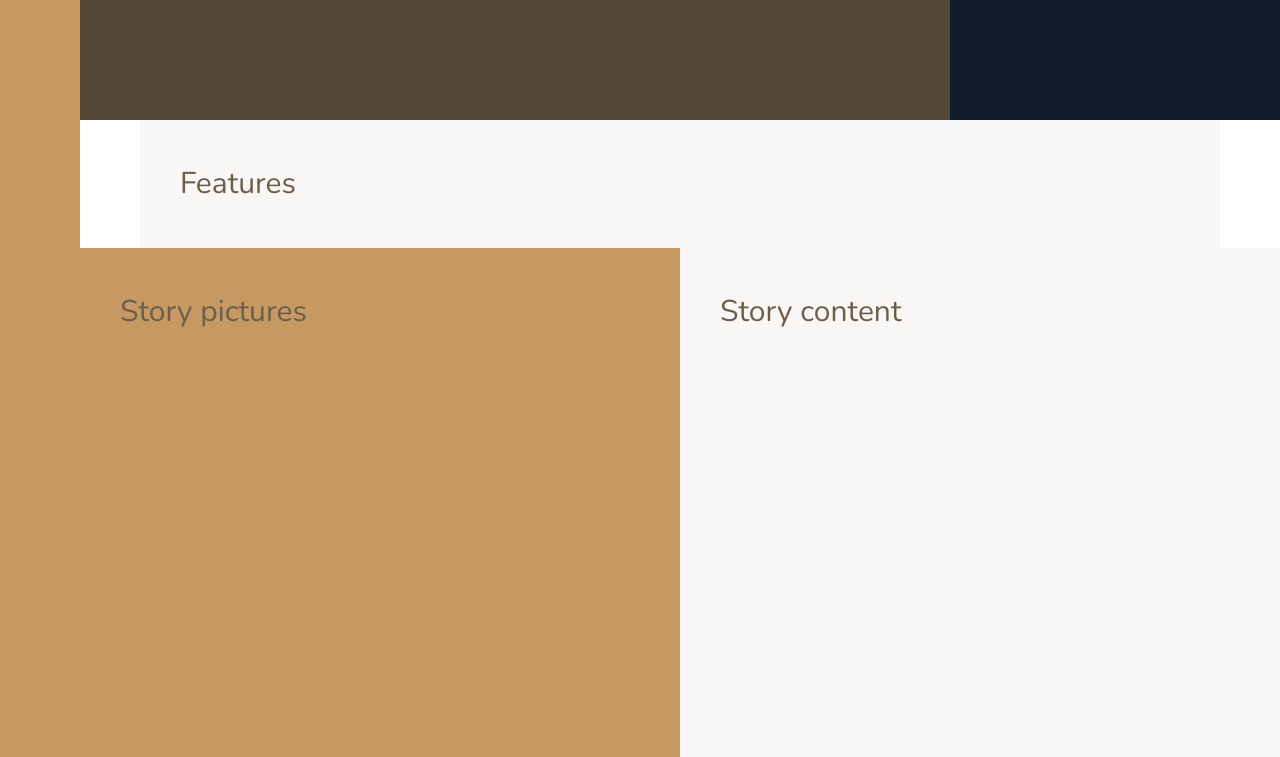
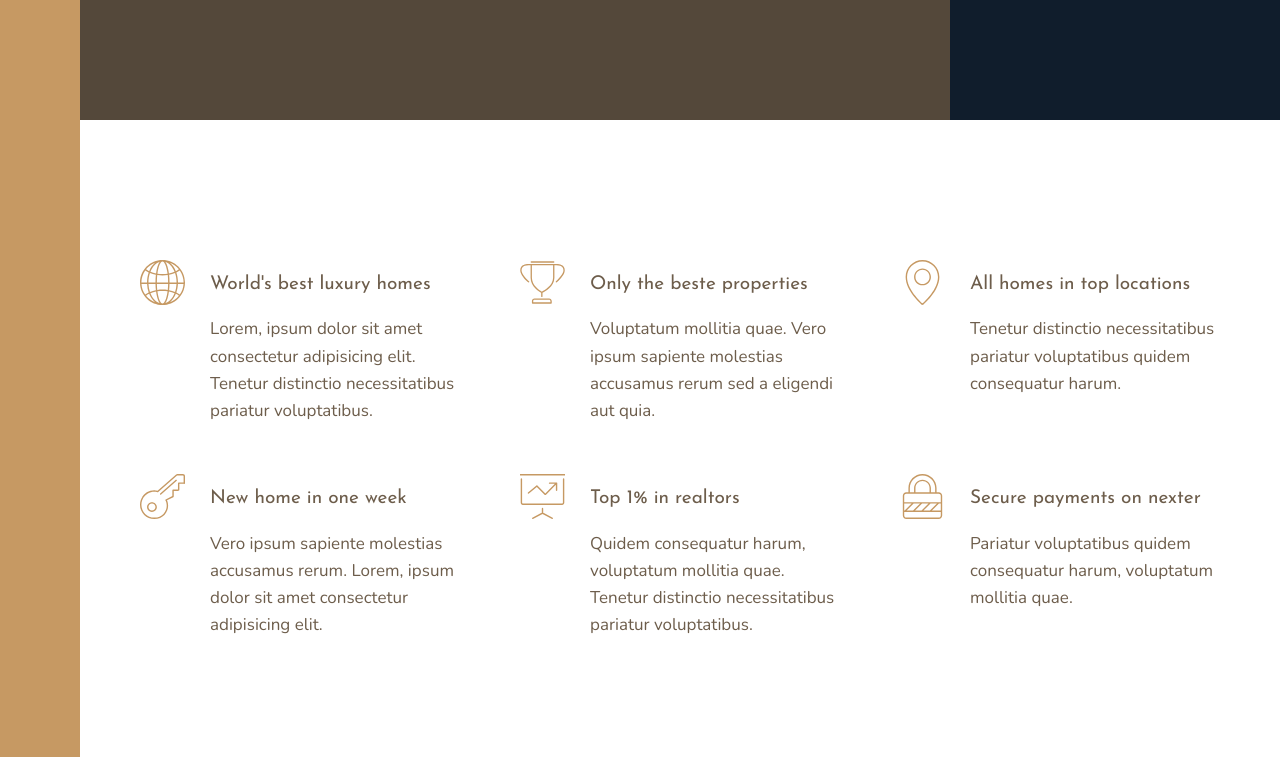
Before and after one commit to Lenonguyen/AdvancedCSS-Nexter, a website: page index.html in a window 1280 px wide. Shown: the part 520-1277 px from the top of the page. Drawn offline with nearby package versions, Linux system fonts and the light colour scheme.

Commit message:
Features Section built

```diff
--- a/index.html
+++ b/index.html
@@ -22,7 +22,59 @@
               Top 3 realtors
          </div>
          <section class="features">
-              Features
+              <div class="feature">
+                   <svg class="feature__icon">
+                        <use xlink:href="img/sprite.svg#icon-global"></use>
+                   </svg>
+                   <h4 class="heading-4 heading-4--dark">World's best luxury homes</h4>
+                   <p class="feature__text">Lorem, ipsum dolor sit amet consectetur adipisicing elit. Tenetur distinctio necessitatibus pariatur voluptatibus.</p>
+              </div>
+
+              <div class="feature">
+                   <svg class="feature__icon">
+                        <use xlink:href="img/sprite.svg#icon-trophy"></use>
+                   </svg>
+                   <h4 class="heading-4 heading-4--dark">Only the beste properties</h4>
+                   <p class="feature__text">Voluptatum mollitia quae. Vero ipsum sapiente molestias accusamus rerum sed a eligendi aut quia.
+</p>
+              </div>
+
+              <div class="feature">
+                   <svg class="feature__icon">
+                        <use xlink:href="img/sprite.svg#icon-map-pin"></use>
+                   </svg>
+                   <h4 class="heading-4 heading-4--dark">All homes in top locations</h4>
+                   <p class="feature__text">Tenetur distinctio necessitatibus pariatur voluptatibus quidem consequatur harum.
+</p>
+              </div>
+
+              <div class="feature">
+                   <svg class="feature__icon">
+                        <use xlink:href="img/sprite.svg#icon-key"></use>
+                   </svg>
+                   <h4 class="heading-4 heading-4--dark">New home in one week</h4>
+                   <p class="feature__text">Vero ipsum sapiente molestias accusamus rerum. Lorem, ipsum dolor sit amet consectetur adipisicing elit.
+</p>
+              </div>
+
+              <div class="feature">
+                   <svg class="feature__icon">
+                        <use xlink:href="img/sprite.svg#icon-presentation"></use>
+                   </svg>
+                   <h4 class="heading-4 heading-4--dark">Top 1% in realtors</h4>
+                   <p class="feature__text">Quidem consequatur harum, voluptatum mollitia quae. Tenetur distinctio necessitatibus pariatur voluptatibus.
+</p>
+              </div>
+
+              <div class="feature">
+                   <svg class="feature__icon">
+                        <use xlink:href="img/sprite.svg#icon-lock"></use>
+                   </svg>
+                   <h4 class="heading-4 heading-4--dark">Secure payments on nexter</h4>
+                   <p class="feature__text">Pariatur voluptatibus quidem consequatur harum, voluptatum mollitia quae.
+</p>
+              </div>
+
          </section>
          <div class="story__pictures">
               Story pictures
--- a/sass/_base.scss
+++ b/sass/_base.scss
@@ -37,8 +37,4 @@ body {
      grid-template-rows: 80vh min-content 40vw repeat(3, min-content);
      grid-template-columns: [sidebar-start] 8rem [sidebar-end full-start] minmax(6rem, 1fr) [center-start] repeat(8, [col-start] minmax(min-content, 14rem) [col-end]) [center-end] minmax(6rem, 1fr) [full-end];
 
-     & > * {
-          padding: 40px;
-          font-size: 3rem;
-     }
 }
--- a/sass/_features.scss
+++ b/sass/_features.scss
@@ -1,4 +1,28 @@
 .features {
-     background-color: $color-grey-light-1;
      grid-column: center-start /center-end;
+
+     margin: 15rem 0;
+
+     display: grid;
+     //grid-template-columns: repeat(3, 1fr);
+     grid-template-columns: repeat(auto-fit, minmax(25rem, 1fr));
+     grid-gap: 6rem;
+     align-items: start;
+
 }
+.feature {
+     display: grid;
+     grid-template-columns: min-content 1fr;
+     grid-row-gap: 1.5rem;
+     grid-column-gap: 2.5rem;
+     &__icon {
+          fill: $color-primary;
+          width: 4.5rem;
+          height: 4.5rem;
+          grid-row: 1/ span 2;
+          transform: translateY(-1rem);
+     }
+     &__text {
+          font-size: 1.7rem;
+     }
+}
--- a/sass/_typography.scss
+++ b/sass/_typography.scss
@@ -0,0 +1,20 @@
+%heading {
+     font-family: $font-display;
+     font-weight: 400;
+}
+.heading-1 {
+     @extend %heading;
+}
+.heading-2 {
+     @extend %heading;
+}
+.heading-3 {
+     @extend %heading;
+}
+.heading-4 {
+     @extend %heading;
+     font-size: 1.9rem;
+
+     &--light {color: $color-grey-light-1}
+     &--darn {color: $color-grey-dark-1}
+}
```
Also changed, not shown: css/style.css.
